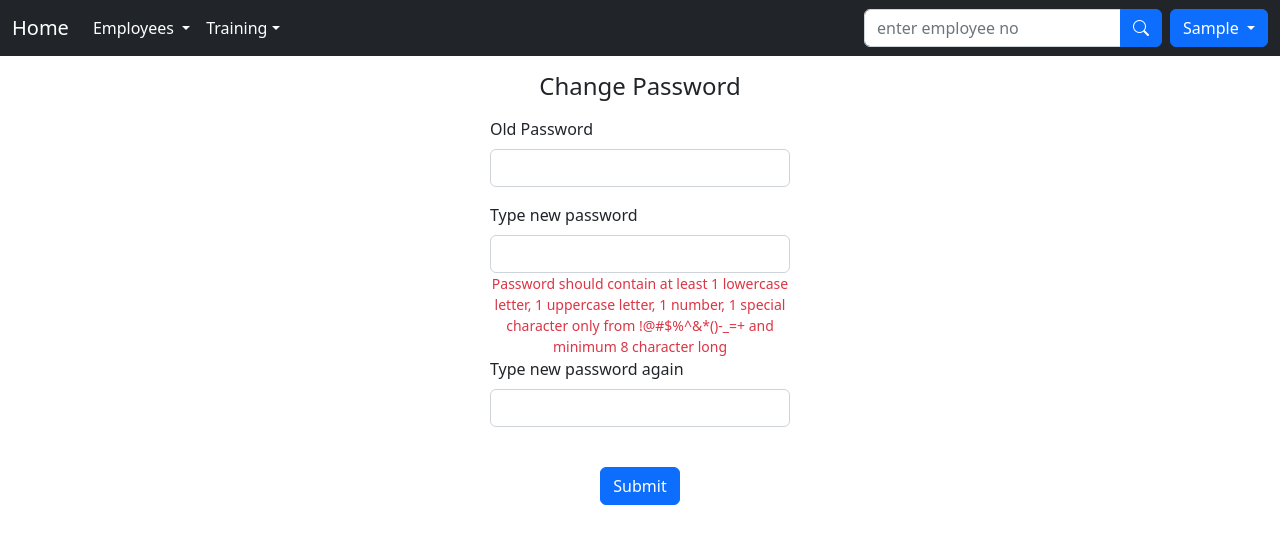
After one commit to skneo/training, a Django app: page /change-password in a window 1280 px wide. The commit adds this page. Shown: the top 544 px of the page. Run offline with Django 5.2, Linux system fonts and the light colour scheme; the visitor is signed in with stand-in values (Sample User, id 1).

Commit message:
login required added

```diff
--- a/dmra_proj/urls.py
+++ b/dmra_proj/urls.py
@@ -6,8 +6,8 @@ urlpatterns = [
     path('admin/', admin.site.urls),
     path('', views.home),
     path('login', views.login_user),
-    # path('logout', views.logout_user),
-    # path('change_password', views.change_password),
+    path('logout', views.logout_user),
+    path('change-password', views.change_password),
     path('employees/', include('employees.urls')),
     path('training/', include('training.urls')),
 ]
--- a/dmra_proj/views.py
+++ b/dmra_proj/views.py
@@ -2,7 +2,8 @@ from django.shortcuts import render, redirect
 from django.contrib.auth.decorators import login_required
 from django.contrib.auth import authenticate, login, logout
 from django.contrib import messages
-
+from django.contrib.auth.models import User
+import re  # regular epression
 
 
 @login_required(login_url='/login')
@@ -22,3 +23,33 @@ def login_user(request):
             return render(request, 'login.html')
     full_url = request.build_absolute_uri()
     return render(request, 'login.html',{'full_url':full_url})
+@login_required(login_url='/login')
+def logout_user(request):
+    logout(request)
+    return redirect('/')
+@login_required(login_url='/login')
+def change_password(request):
+    if request.method == "POST":
+        old_password = request.POST.get('old_password')
+        user = authenticate(username=request.user.username,
+                            password=old_password)
+        if user is not None:
+            pwd1 = request.POST.get('pwd1')
+            pwd2 = request.POST.get('pwd2')
+        else:
+            messages.error(request, 'Error! Old password not matched')
+            return redirect('/change-password')
+        if (pwd1 != pwd2):
+            messages.error(request, 'Error! Both passwords not matched')
+            return redirect('/change-password')
+        # Check if password contains at least one lowercase letter, one uppercase letter, one special character, and one number
+        if not re.match(r'^(?=.*[a-z])(?=.*[A-Z])(?=.*\d)(?=.*[!@#$%^&*()\-_=+])[A-Za-z\d!@#$%^&*()\-_=+]{8,16}$', pwd1):
+            messages.error(
+                request, 'Error! Password does not meet requirements of at least one lowercase letter, one uppercase letter, one special character only from !@#$%^&*()-_=+, one number and minimum 8 character long')
+            return redirect('/change-password')
+        u = User.objects.get(username=request.user)
+        u.set_password(pwd1)
+        u.save()
+        messages.success(request, 'password changed')
+        return redirect('/')
+    return render(request, 'change_password.html')
--- a/employees/templates/employees/view_employee.html
+++ b/employees/templates/employees/view_employee.html
@@ -5,6 +5,7 @@
     <div class="d-flex">
         <a href="#" onclick="window.history.back();" class="btn btn-sm btn-primary mb-3" id='backBtn'> &larr; Back</a>
         <h4 class='ms-5'>View Employee</h4>
+        <a class='ms-5' href="/employees/edit_employee?emp_no={{request.GET.emp_no}}">Edit</a>
     </div>
 
     <div class="table-responsive row">
--- /dev/null
+++ b/templates/change_password.html
@@ -0,0 +1,54 @@
+{% extends 'base.html' %}
+{% block title %}Change Password{% endblock title %}
+{% block body %}
+<script>
+    function validatePassword(password) {
+        const regex = /^(?=.*[a-z])(?=.*[A-Z])(?=.*\d)(?=.*[!@#$%^&*()\-_=+])[a-zA-Z\d!@#$%^&*()\-_=+]{8,16}$/;
+        return regex.test(password);
+    }
+    function check() {
+        let pwd1 = document.getElementById('pwd1').value;
+        let pwd2 = document.getElementById('pwd2').value;
+        let validation = validatePassword(pwd1)
+        if (validation == true) {
+            document.getElementById('submitBtn').disabled = false;
+            document.getElementById('message1').style.display = 'none'
+        } else {
+            document.getElementById('submitBtn').disabled = true;
+            document.getElementById('message1').style.display = 'block'
+        }
+        if ((pwd1 == pwd2) & validation) {
+            document.getElementById('message').style.color = 'green';
+            document.getElementById('message').innerHTML = 'Both passwords matched';
+            document.getElementById('submitBtn').disabled = false;
+        } else {
+            document.getElementById('message').style.color = 'red';
+            document.getElementById('message').innerHTML = 'Both passwords not matched';
+            document.getElementById('submitBtn').disabled = true;
+        }
+    }
+</script>
+<center>
+    <h4 class="mt-3">Change Password</h4>
+    <form method="POST" class="mt-3" style="width: 300px" action="">
+        {% csrf_token %}
+        <div class="mb-3">
+            <label for="old_password" class="form-label float-start">Old Password</label>
+            <input required type="password" class="form-control" name="old_password">
+        </div>
+        <div class="mb-3">
+            <label for="pwd1" class="form-label float-start">Type new password</label>
+            <input onkeyup='check(this);' minlength="8" maxlength="16" required type="password" class="form-control"
+                id="pwd1" name="pwd1">
+            <small id='message1' class="float-start text-danger">Password should contain at least 1 lowercase letter, 1 uppercase letter, 1 number, 1 special character only from !@#$%^&*()-_=+ and minimum 8 character long</small>
+        </div>
+        <div class="mb-3">
+            <label for="pwd2" class="form-label float-start">Type new password again</label>
+            <input onkeyup='check(this);' minlength="8" maxlength="16" required type="password" class="form-control"
+                id="pwd2" name="pwd2">
+            <span id='message' class="float-start"></span><br>
+        </div>
+        <button type="submit" id="submitBtn" class="btn btn-primary">Submit</button>
+    </form>
+</center>
+{% endblock body %}
--- a/templates/header.html
+++ b/templates/header.html
@@ -1,7 +1,7 @@
 <div style='position:sticky; top:0; z-index:100'>
   <nav class="navbar navbar-expand-lg navbar-dark bg-dark" id='mynavbar'>
     <div class="container-fluid text-center">
-      <a class="navbar-brand" href="/">DMRA {{request.session.current_session}}</a>
+      <a class="navbar-brand" href="/">Home</a>
       <button class="navbar-toggler" type="button" data-bs-toggle="collapse" data-bs-target="#navbarSupportedContent" aria-controls="navbarSupportedContent" aria-expanded="false" aria-label="Toggle navigation">
         <span class="navbar-toggler-icon"></span>
       </button>
--- a/templates/home.html
+++ b/templates/home.html
@@ -7,12 +7,12 @@
     <div class="row gy-3 text-center text-primary">
         <div class="col-md-3 col-6">
             <div class='border rounded border-primary h-100 cursor-pointer py-2' onclick="window.location.href='/employees/';">
-                <i class="bi bi-building-fill"></i><br>All Employees
+                All Employees
             </div>
         </div>
         <div class="col-md-3 col-6">
             <div class='border rounded border-primary h-100 cursor-pointer py-2' onclick="window.location.href='/training/';">
-                <i class="bi bi-building-fill"></i><br>Training
+                Training
             </div>
         </div>
 
--- a/training/templates/training/all.html
+++ b/training/templates/training/all.html
@@ -40,7 +40,10 @@
                     <td>{{ trng.start_date }}</td>
                     <td>{{ trng.days }}</td>
                     <td>{{ trng.remark }}</td>
-                    <td><a href="/training/edit_training?training_id={{trng.id}}">Edit</a></td>
+                    <td>
+
+                        <a href="/training/trainees?training_id={{trng.id}}">Trainees</a>
+                    </td>
                 </tr>
                 {% endfor %}
             </tbody>
--- a/training/templates/training/trainees.html
+++ b/training/templates/training/trainees.html
@@ -3,6 +3,7 @@
 {% block body %}
 <div class="my-3 container">
     <h4>Training Detail</h4>
+    <a class='me-3' href="/training/edit_training?training_id={{request.GET.training_id}}">Edit</a>
     <div class="training-detail">
         <p>Subject: {{training.subject}}</p>
         <p>Start Date: {{training.start_date}}</p>
@@ -11,14 +12,14 @@
     <button class="btn btn-sm btn-outline-primary my-2" type="button" data-bs-toggle="collapse" data-bs-target="#collapseExample" aria-expanded="false" aria-controls="collapseExample">
         Add Trainees
     </button>
-    <div class="collapse" id="collapseExample">
+    <div class="collapse mb-3" id="collapseExample">
         <div class="">
             <h5>Enter emloyee number each in new line</h5>
             <form action="/training/add_trainees" method="post">
                 {% csrf_token %}
                 <input type="hidden" name="training_id" value='{{request.GET.training_id}}'>
                 <textarea class='form-control mb-2' rows='5' placeholder='Employee No' name='employees' required></textarea>
-                <button type="submit" class='btn btn-sm btn-primary'>Add Traineest</button>
+                <button type="submit" class='btn btn-sm btn-primary'>Add Trainees</button>
             </form>
         </div>
     </div>
--- a/training/urls.py
+++ b/training/urls.py
@@ -4,6 +4,6 @@ urlpatterns = [
     path('', views.all_trainings),
     path('trainees', views.trainees),
     path('add_training', views.add_training),
-    path('edit_trainees', views.edit_training),
+    path('edit_training', views.edit_training),
     path('add_trainees', views.add_trainees),
 ]
```
Also changed, not shown: employees/templates/employees/all_employees.html (+11 -1 lines), employees/views.py (+5 -3 lines), training/views.py (+6 -8 lines).
